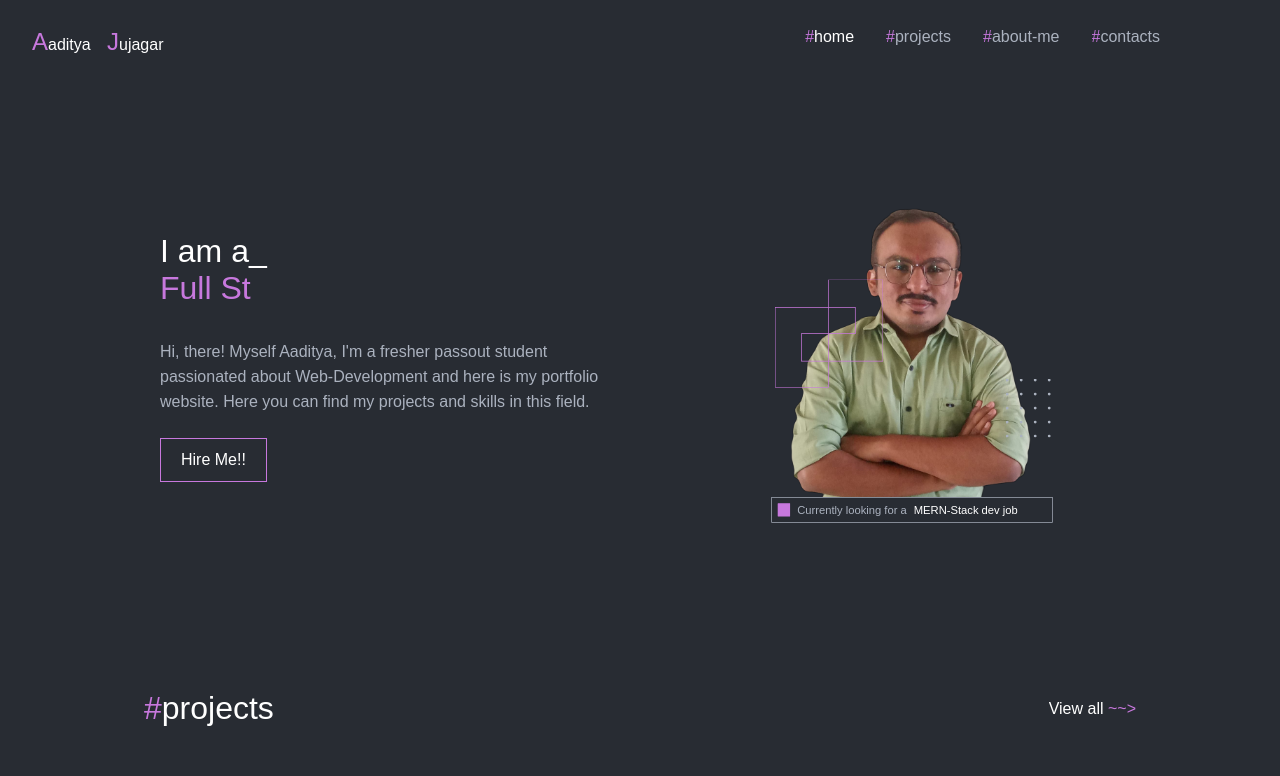
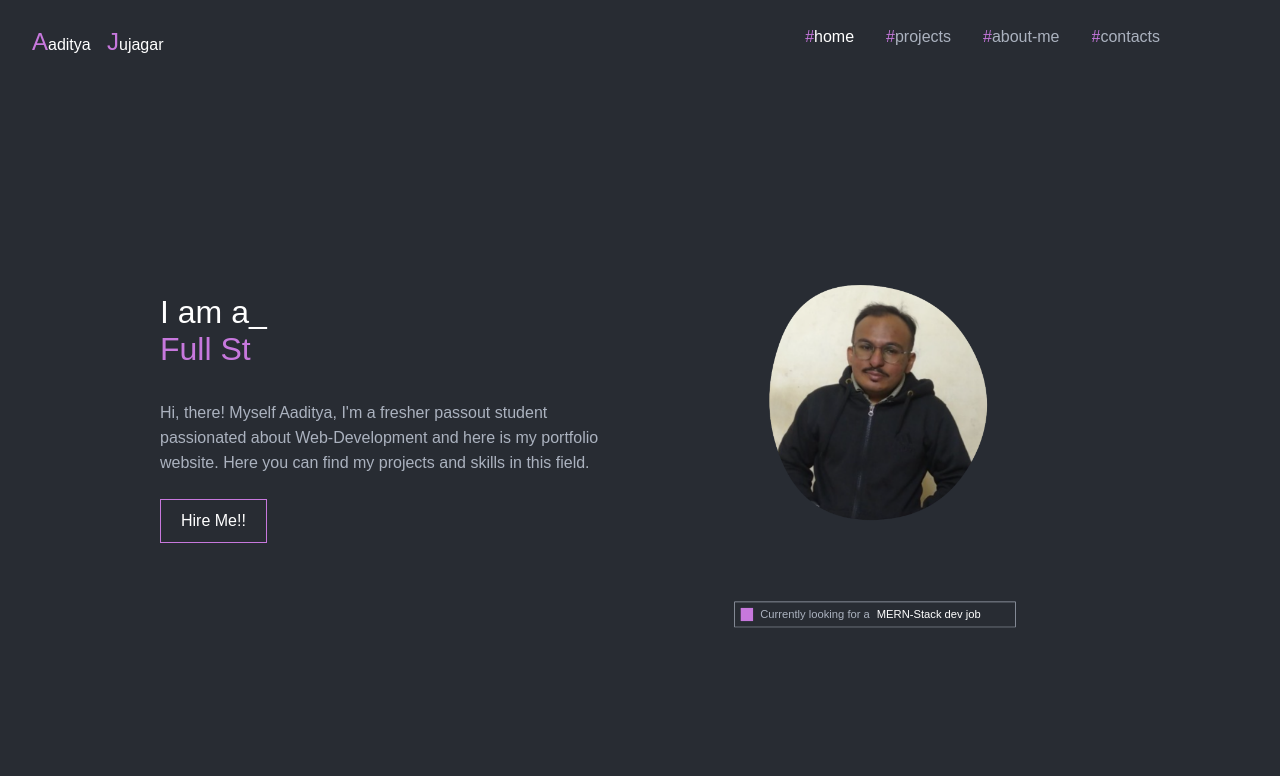
Before and after one commit to AadityaJujagar/portfolio-aaditya-reactJs, a React (Create React App) app: page / in a window 1280 px wide. Shown: the top 776 px of the page. Built offline with nearby package versions, Linux system fonts and the light colour scheme; a web font is replaced by a local one.

Commit message:
image changed

```diff
--- a/src/components/HeroSec/HeroSec.jsx
+++ b/src/components/HeroSec/HeroSec.jsx
@@ -50,14 +50,14 @@ function HeroSec() {
           </a>
         </div>
         <div className="heroRHS">
-          <img src={Logo} className="heroRHSLogo" alt="" />
+          {/* <img src={Logo} className="heroRHSLogo" alt="" /> */}
           <img src={HeroImg} className="heroImg" alt="" />
           <div className="heroStatus">
             <img className="heroStatusImg" src={BlockPrimary} alt="" />
             <p>Currently looking for a</p>
             <span>MERN-Stack dev job</span>
           </div>
-          <img src={DotsFrame1} className="dotFrame" alt="" />
+          {/* <img src={DotsFrame1} className="dotFrame" alt="" /> */}
         </div>
       </section>
     </div>
--- a/src/components/HeroSec/herosec.css
+++ b/src/components/HeroSec/herosec.css
@@ -85,6 +85,7 @@
 
 .heroImg {
   flex-shrink: 0;
+  scale: 0.85;
 }
 
 .dotFrame {
```
Also changed, not shown: src/images/projectPics/Aaditya1.png.
